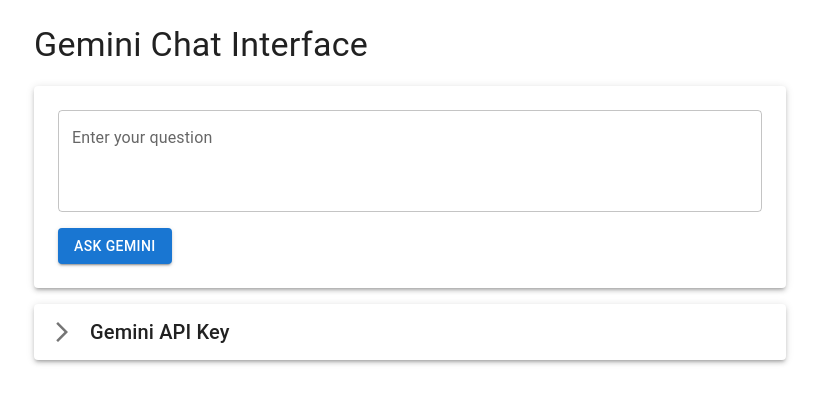
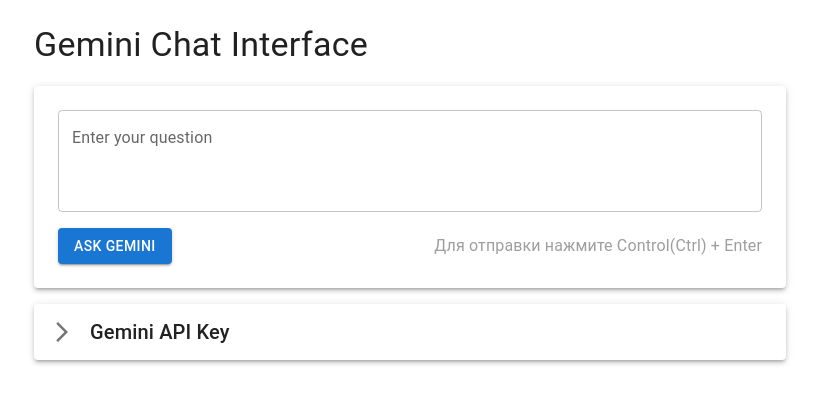
Before and after one commit to Gedelborius/react-neuro, a React (Create React App) app: page / in a window 1280 px wide. Shown: the top 404 px of the page, without its empty margins (230-1049 px from the left). Built offline with nearby package versions, Linux system fonts and the light colour scheme.

Commit message:
main - hint

```diff
--- a/src/components/TextInputForm.tsx
+++ b/src/components/TextInputForm.tsx
@@ -1,4 +1,5 @@
-import { Button, CircularProgress, Paper, TextField } from "@mui/material";
+import { Box, Button, CircularProgress, Paper, TextField, Typography } from "@mui/material";
+import { grey } from "@mui/material/colors";
 
 interface ITextInputFormProps {
   handleSubmit: (e: React.FormEvent) => Promise<void>;
@@ -39,10 +40,12 @@
             }
           }}
         />
-
-        <Button type="submit" variant="contained" color="primary" disabled={loading} startIcon={loading ? <CircularProgress size={20} /> : null}>
-          {loading ? "Processing..." : "Ask Gemini"}
-        </Button>
+        <Box sx={{ display: "flex", flexDirection: "row", justifyContent: "space-between", alignItems: "center" }}>
+          <Button type="submit" variant="contained" color="primary" disabled={loading} startIcon={loading ? <CircularProgress size={20} /> : null}>
+            {loading ? "Processing..." : "Ask Gemini"}
+          </Button>
+          <Typography sx={{ color: grey[500] }}>Для отправки нажмите Control(Ctrl) + Enter</Typography>
+        </Box>
       </form>
     </Paper>
   );
```
